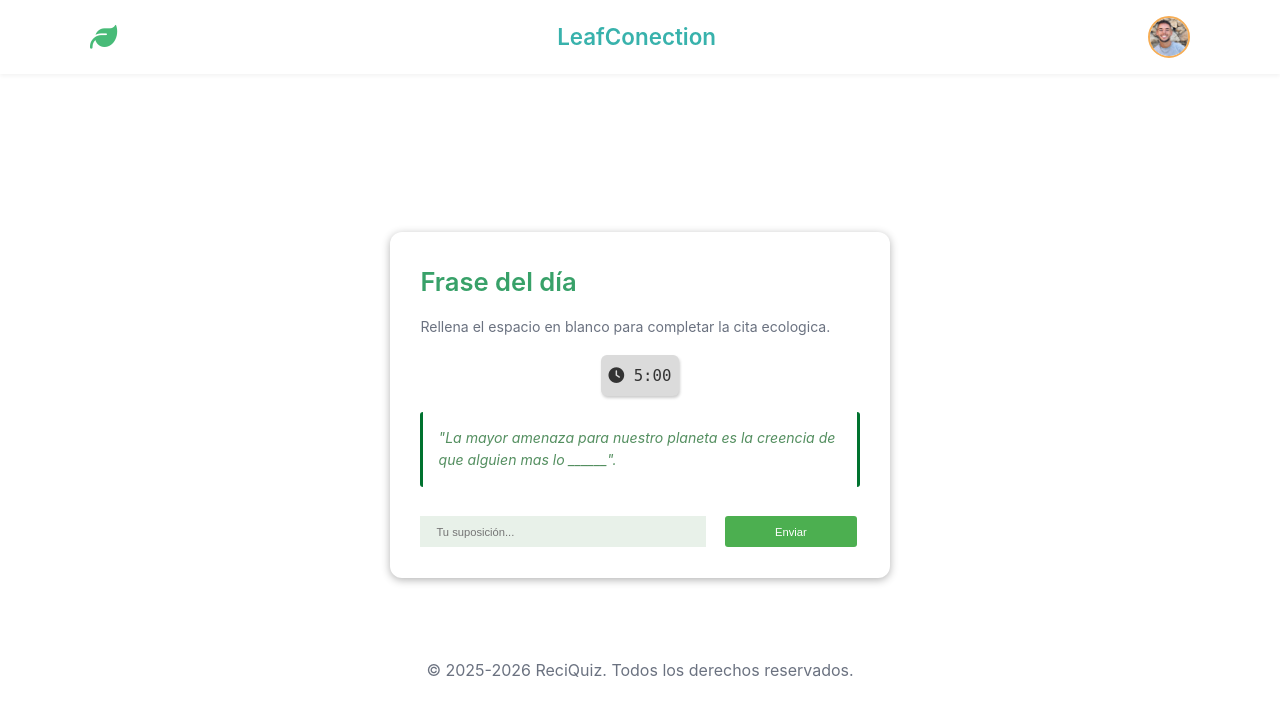
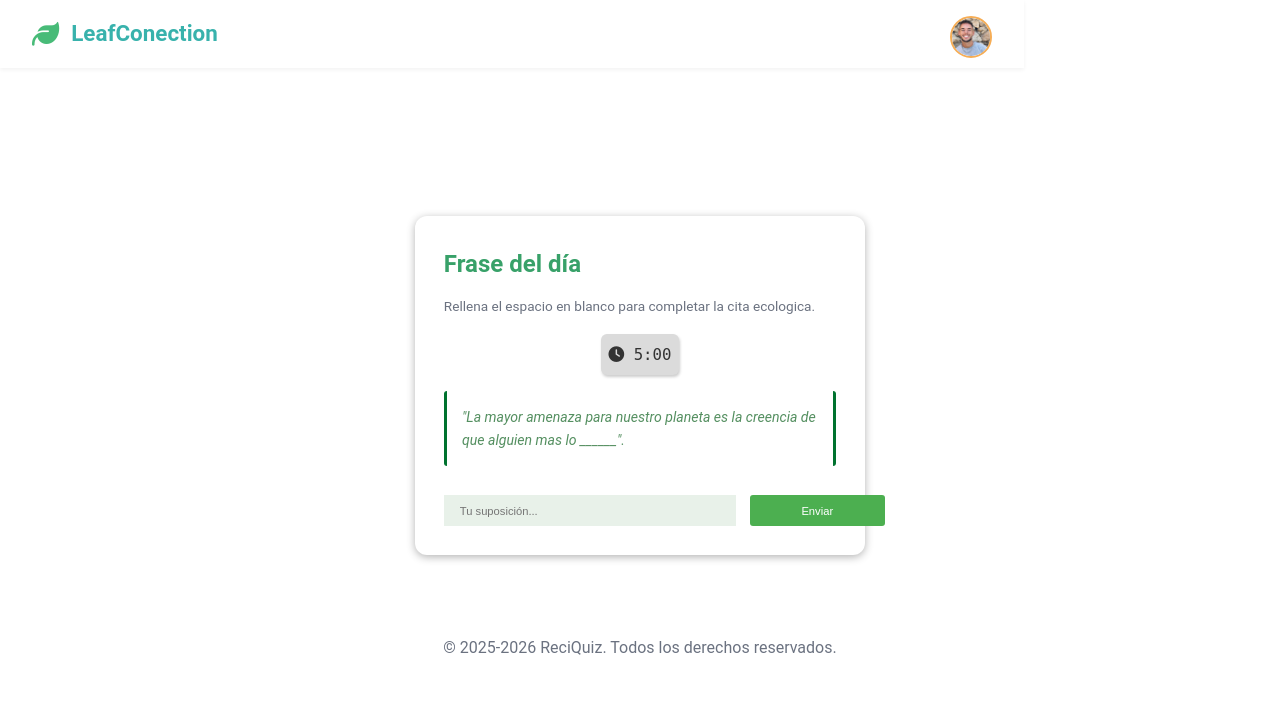
Before and after one commit to Aitor-Gocerra/proyectoLeafConection, a PHP site: page /fraseDia.html in a window 1280 px wide. Shown: the top 716 px of the page. Run offline with PHP 8.4, Linux system fonts and the light colour scheme.

Commit message:
Refactor estilos y clases para frase del día
Se renombraron los IDs y clases relacionados con la frase del día en el HTML y CSS para mayor claridad y consistencia (de 'Palabra' a 'Frase'). Se ajustaron valores de espaciado, fuentes y tamaños en las variables CSS y reglas responsivas para mejorar la coherencia visual y facilitar el mantenimiento.

```diff
--- a/src/estilos.css
+++ b/src/estilos.css
@@ -9,10 +9,13 @@
     --color-fondo: #ffffff;
 
     /* Espaciado */
-    --espaciado-xs: 0.5rem;
-    --espaciado-s: 1rem;
-    --espaciado-m: 1.5rem;
-    --espaciado-l: 2.5rem;
+    --espaciado-xs: 8px;
+    --espaciado-s: 16px;
+    --espaciado-m: 24px;
+    --espaciado-l: 40px;
+
+    /* Fuentes */
+    --fuente-principal: 'Roboto', sans-serif;
 
     /* Diseño */
     --borde-radius: 12px;
@@ -20,116 +23,93 @@
     --transicion-base: 0.2s;
 }
 
-/* Reset básico: elimino márgenes y padding por defecto de todos los elementos */
+/* Reset básico */
 * {
     margin: 0;
     padding: 0;
-    /* box-sizing: border-box es importante porque hace que el padding y border se incluyan
-       en el ancho/alto total del elemento, en lugar de sumarse. Esto evita problemas de
-       desbordamiento cuando uso padding */
     box-sizing: border-box;
 }
 
 /*ESTILOS BASE: TABLET (768px-1023px)*/
 
 body {
-    font-family: -apple-system, BlinkMacSystemFont, 'Segoe UI', Roboto, Oxygen, Ubuntu, Cantarell, sans-serif;
+    font-family: var(--fuente-principal);
     background-color: var(--color-fondo);
     color: var(--color-texto-oscuro);
     line-height: 1.6;
 }
 
 header {
-    /* position: fixed hace que el header se quede fijo en la pantalla aunque haga scroll.
-       top: 0 y left: 0 lo posicionan en la esquina superior izquierda */
     position: fixed;
     top: 0;
     left: 0;
-    width: 100%;
-    /* rgba permite usar transparencia. El último valor (0.5) es la opacidad (50% visible) */
+    width: 818px;
     background-color: rgba(255, 255, 255, 0.5);
-    /* backdrop-filter crea el efecto "glassmorphism" (vidrio esmerilado) que desenfoca
-       el contenido que hay detrás del header. Es una propiedad moderna de CSS */
     backdrop-filter: blur(10px);
-    /* -webkit-backdrop-filter es el prefijo para navegadores basados en WebKit (Chrome, Safari)
-       para asegurar compatibilidad mientras la propiedad se estandariza */
     -webkit-backdrop-filter: blur(10px);
-    padding: 1rem 1.5rem;
+    padding: var(--espaciado-s) var(--espaciado-m);
     box-shadow: 0 2px 4px rgba(0, 0, 0, 0.05);
-    /* z-index controla el orden de apilamiento. Un valor alto (1000) asegura que el header
-       esté por encima de otros elementos cuando se superponen */
     z-index: 1000;
 }
 
 nav {
-    /* display: flex activa el modelo de caja flexible (Flexbox). Esto me permite organizar
-       los elementos hijos (icono, título, foto) de forma horizontal y controlar su
-       distribución fácilmente */
-    display: flex;
-    /* justify-content: space-between distribuye el espacio entre los elementos, poniendo
-       el primero a la izquierda y el último a la derecha */
-    justify-content: space-between;
-    /* align-items: center centra verticalmente los elementos dentro del contenedor flex */
-    align-items: center;
     max-width: 900px;
     margin: 0 auto;
-    /* position: relative es necesario aquí porque el menú desplegable usa position: absolute
-       y se posicionará relativo a este contenedor */
     position: relative;
+    text-align: left;
 }
 
 nav i {
-    font-size: 1.6rem;
+    font-size: 25.6px;
     color: var(--color-secundario);
-    margin-right: 0.5rem;
+    margin-right: var(--espaciado-xs);
+    display: inline-block;
+    vertical-align: middle;
 }
 
 nav h3 {
-    color: #38b2ac;
-    font-size: 1.3rem;
+    color: var(--color-acento-a);
+    font-size: 20.8px;
     font-weight: 600;
-    display: inline;
-    text-align: left;
+    display: inline-block;
+    vertical-align: middle;
 }
 
 #fotoPerfil {
-    width: 40px;
-    height: 40px;
-    min-width: 40px;
-    min-height: 40px;
+    width: var(--espaciado-l);
+    height: var(--espaciado-l);
+    min-width: var(--espaciado-l);
+    min-height: var(--espaciado-l);
     border-radius: 50%;
-    /* object-fit: cover hace que la imagen cubra todo el espacio manteniendo su proporción,
-       recortando si es necesario. */
     object-fit: cover;
     cursor: pointer;
-    border: 2px solid #f6ad55;
+    border: 2px solid var(--color-acento-b);
     display: block;
-    background-color: #f0f0f0;
+    background-color: var(--color-fondo);
     visibility: visible;
     opacity: 1;
+    position: absolute;
+    right: 0;
+    top: 0;
 }
 
 #menuDesplegable {
-    /* position: absolute posiciona el menú relativo al contenedor padre (nav) que tiene
-       position: relative. Esto me permite colocarlo exactamente donde quiero */
     position: absolute;
     top: 55px;
     right: 0;
-    background-color: #ffffff;
+    background-color: var(--color-fondo);
     box-shadow: 0 4px 6px rgba(0, 0, 0, 0.1);
-    border-radius: 8px;
-    padding: 0.5rem 0;
+    border-radius: var(--espaciado-xs);
+    padding: var(--espaciado-xs) 0;
     min-width: 180px;
-    /* display: none oculta el menú por defecto. JavaScript lo cambiará a "block" cuando
-       se haga clic en la foto de perfil */
     display: none;
     z-index: 1000;
 }
 
 #menuDesplegable a {
     display: block;
-    padding: 0.7rem 1.3rem;
-    color: #333;
+    padding: 11.2px 20.8px;
+    color: var(--color-texto-oscuro);
     text-decoration: none;
     transition: background-color 0.2s;
 }
@@ -297,54 +260,51 @@ main > p {
 }
 
 .tarjetaJuego a::after {
-    /* ::after es un pseudo-elemento que me permite insertar contenido después del elemento
-       sin modificar el HTML. Aquí añado una flecha (→) después de cada enlace */
-    /* content es obligatorio en pseudo-elementos. Aquí inserto el texto de la flecha */
     content: " →";
-    margin-left: 0.25rem;
+    margin-left: 4px;
 }
 
 footer {
     text-align: center;
-    padding: 2rem;
+    padding: 32px;
     color: #6b7280;
-    margin-top: 3rem;
+    margin-top: 48px;
 }
 
 /* ESTILOS FRASE DEL DIA */
 
-#cajaPalabra {
-    width: 90%;
+#cajaFrase {
+    width: 691px;
     max-width: 450px;
-    margin: 8rem auto 1rem auto;
+    margin: 128px auto 16px auto;
     background-color: #ffffff;
     border-radius: 12px;
-    padding: 1.8rem;
+    padding: 28.8px;
     box-shadow: 0 2px 8px rgba(0, 0, 0, 0.3);
 }
 
-.tituloPalabra {
+.tituloFrase {
     color: #38a169;
-    font-size: 1.5rem;
+    font-size: 24px;
     font-weight: 600;
-    margin-bottom: 0.8rem;
+    margin-bottom: 12.8px;
 }
 
-.descripcionPalabra {
+.descripcionFrase {
     color: #6b7280;
-    font-size: 0.85rem;
+    font-size: 13.6px;
     line-height: 1.6;
-    margin-bottom: 1rem;
+    margin-bottom: 16px;
 }
 
 .temporizador {
     display: block;
-    width: fit-content; /* Ocupa lo necesario */
+    width: fit-content;
     font-family: 'Digital-7', monospace;
-    font-size: 0.95rem;
+    font-size: 15.2px;
     text-align: center;
-    margin: 1rem auto 1rem auto;
-    padding: 0.5rem 0.5rem;
+    margin: 16px auto 16px auto;
+    padding: 8px 8px;
     box-shadow: 1px 2px 3px rgba(0, 0, 0, 0.2);
     border-radius: 6px;
     background-color: #dbdbdb;
@@ -352,61 +312,65 @@ footer {
 
 .pista {
     color: #548f60;
-    padding: 0.9rem 0.9rem;
-    font-size: 0.85rem;
+    padding: 14.4px 14.4px;
+    font-size: 13.6px;
     border-left: 3px solid rgb(0, 114, 47);
     border-right: 3px solid rgb(0, 114, 47);
     border-radius: 3px;
-    margin-bottom: 1.8rem;
+    margin-bottom: 28.8px;
     font-style: italic;
 }
 
 .contenedorAcierto {
-    display: flex;
-    gap: 1.2rem;
+    width: 450px;
 }
 
-.introducirPalabra {
-    width: 65%;
-    padding: 0.6rem 1rem;
-    font-size: 0.7rem;
+.introducirFrase {
+    width: 292px;
+    padding: 9.6px 16px;
+    font-size: 11.2px;
     border: none;
     background-color: #e8f1e9;
+    display: inline-block;
+    vertical-align: top;
 }
 
-.introducirPalabra:focus {
-    /* El focus lo que hace es cambiar el estilo cuando el input está seleccionado */
-    outline: none; /* quita el borde azul por defecto */
-    box-shadow: none; /* quita sombras si las hubiera */
+.introducirFrase:focus {
+    outline: none;
+    box-shadow: none;
 }
 
-.enviarPalabra {
-    width: 30%;
-    padding: 0.6rem 0.6rem;
-    font-size: 0.7rem;
+.enviarFrase {
+    width: 135px;
+    padding: 9.6px 9.6px;
+    font-size: 11.2px;
     color: white;
     background-color: #4CAF50;
     border: none;
     border-radius: 3px;
+    display: inline-block;
+    vertical-align: top;
+    margin-left: 10px;
 }
 
 /*MÓVIL ESTÁNDAR (480px-767px)*/
 
 @media (max-width: 767px) {
     header {
-        padding: 0.8rem 1rem;
+        width: 767px;
+        padding: 12.8px 16px;
     }
 
     nav {
-        max-width: 100%;
+        max-width: 767px;
     }
 
     nav i {
-        font-size: 1.4rem;
+        font-size: 22.4px;
     }
 
     nav h3 {
-        font-size: 1.1rem;
+        font-size: 17.6px;
     }
 
     #fotoPerfil {
@@ -564,7 +529,8 @@ footer {
 
 @media (min-width: 1024px) {
     header {
-        padding: 1rem 2rem;
+        width: 1024px;
+        padding: 16px 32px;
     }
 
     nav {
@@ -628,39 +593,39 @@ footer {
     }
 
     .tarjetaJuego i {
-        font-size: 2.8rem;
-        margin-bottom: 1.3rem;
+        font-size: 44.8px;
+        margin-bottom: 20.8px;
     }
 
     .tituloTarjeta {
-        font-size: 1.25rem;
+        font-size: 20px;
     }
 
     .descripcionTarjeta {
-        font-size: 0.92rem;
+        font-size: 14.72px;
     }
 
     #cajaPalabra {
         max-width: 500px;
-        margin: 9rem auto 1rem auto;
-        padding: 1.9rem;
+        margin: 144px auto 16px auto;
+        padding: 30.4px;
     }
 
     .tituloPalabra {
-        font-size: 1.6rem;
+        font-size: 25.6px;
     }
 
     .descripcionPalabra {
-        font-size: 0.88rem;
+        font-size: 14.08px;
     }
 
     .temporizador {
-        font-size: 0.98rem;
+        font-size: 15.68px;
     }
 
     .pista {
-        font-size: 0.88rem;
-        padding: 0.95rem 0.95rem;
+        font-size: 14.08px;
+        padding: 15.2px 15.2px;
     }
 }
 
--- a/src/fraseDia.html
+++ b/src/fraseDia.html
@@ -21,16 +21,16 @@
             </nav>
         </header>
         <main>
-            <div id="cajaPalabra">
-                <h2 class="tituloPalabra">Frase del día</h2>
-                <p class="descripcionPalabra">Rellena el espacio en blanco para completar la cita ecologica.</p>
+            <div id="cajaFrase">
+                <h2 class="tituloFrase">Frase del día</h2>
+                <p class="descripcionFrase">Rellena el espacio en blanco para completar la cita ecologica.</p>
                 <p class="temporizador"><i class="fas fa-clock"></i> </i>5:00</p>
                 <div class="pista">
                     <p>"La mayor amenaza para nuestro planeta es la creencia de que alguien mas lo ______".</p>
                 </div>
                     <div class="contenedorAcierto">
-                        <input type="text" name="acertarPalabra" class="introducirPalabra" placeholder="Tu suposición...">
-                        <button type="submit" class="enviarPalabra">Enviar</button>
+                        <input type="text" name="acertarPalabra" class="introducirFrase" placeholder="Tu suposición...">
+                        <button type="submit" class="enviarFrase">Enviar</button>
                     </div>
             </div>
         </main>
```
Also changed, not shown: other parts of src/estilos.css (+112 -129 lines).
